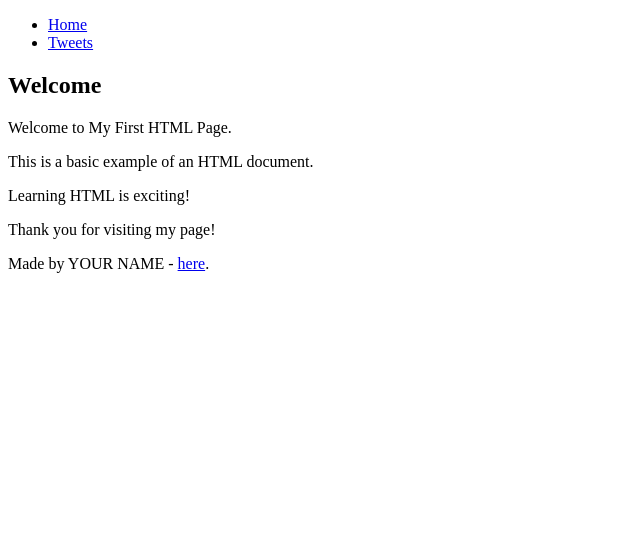
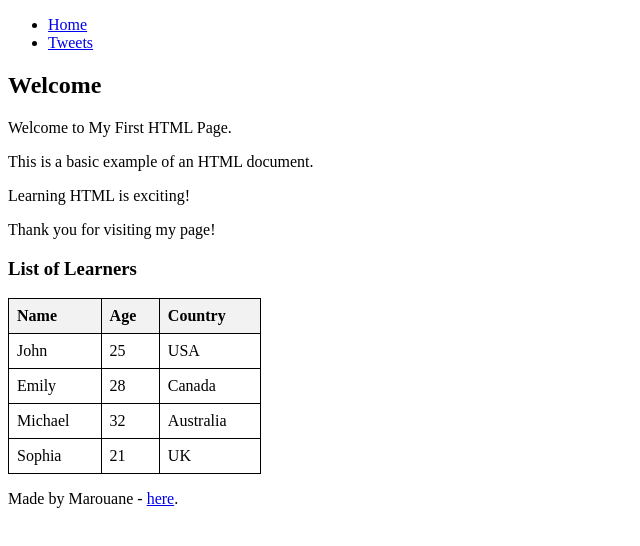
Before and after one commit to Marioooxi/My_First_Portfolio, a plain HTML site: page html_basic/index.html in a window 1280 px wide. Shown: the whole page, without its empty margins (0-640 px from the left). Drawn offline with Linux system fonts and the light colour scheme.

Commit message:
Add table of learners to index.html

```diff
--- a/html_basic/index.html
+++ b/html_basic/index.html
@@ -4,6 +4,23 @@
     <meta charset="UTF-8">
     <meta name="viewport" content="width=device-width, initial-scale=1.0">
     <title>Home Page</title>
+    <style>
+        /* Add CSS styling for the table */
+        table {
+            border-collapse: collapse;
+            width: 20%;
+        }
+
+        th, td {
+            border: 1px solid black;
+            padding: 8px;
+            text-align: left;
+        }
+
+        th {
+            background-color: #f2f2f2;
+        }
+    </style>
 </head>
 <body>
     <header>
@@ -19,13 +36,47 @@
             <p>This is a basic example of an HTML document.</p>
             <p>Learning HTML is exciting!</p>
             <p>Thank you for visiting my page!</p>
+
+            <!-- Add the table here -->
+            <h3>List of Learners</h3>
+            <table>
+                <thead>
+                    <tr>
+                        <th>Name</th>
+                        <th>Age</th>
+                        <th>Country</th>
+                    </tr>
+                </thead>
+                <tbody>
+                    <tr>
+                        <td>John</td>
+                        <td>25</td>
+                        <td>USA</td>
+                    </tr>
+                    <tr>
+                        <td>Emily</td>
+                        <td>28</td>
+                        <td>Canada</td>
+                    </tr>
+                    <tr>
+                        <td>Michael</td>
+                        <td>32</td>
+                        <td>Australia</td>
+                    </tr>
+                    <tr>
+                        <td>Sophia</td>
+                        <td>21</td>
+                        <td>UK</td>
+                    </tr>
+                </tbody>
+            </table>
         </article>
         <aside>
             <p></p>
         </aside>
     </main>
     <footer>
-        <p>Made by YOUR NAME - <a href="https://example.com" target="_blank">here</a>.</p>
+        <p>Made by Marouane - <a href="https://x.com/Marioooxi" target="_blank">here</a>.</p>
     </footer>
 </body>
 </html>
```
